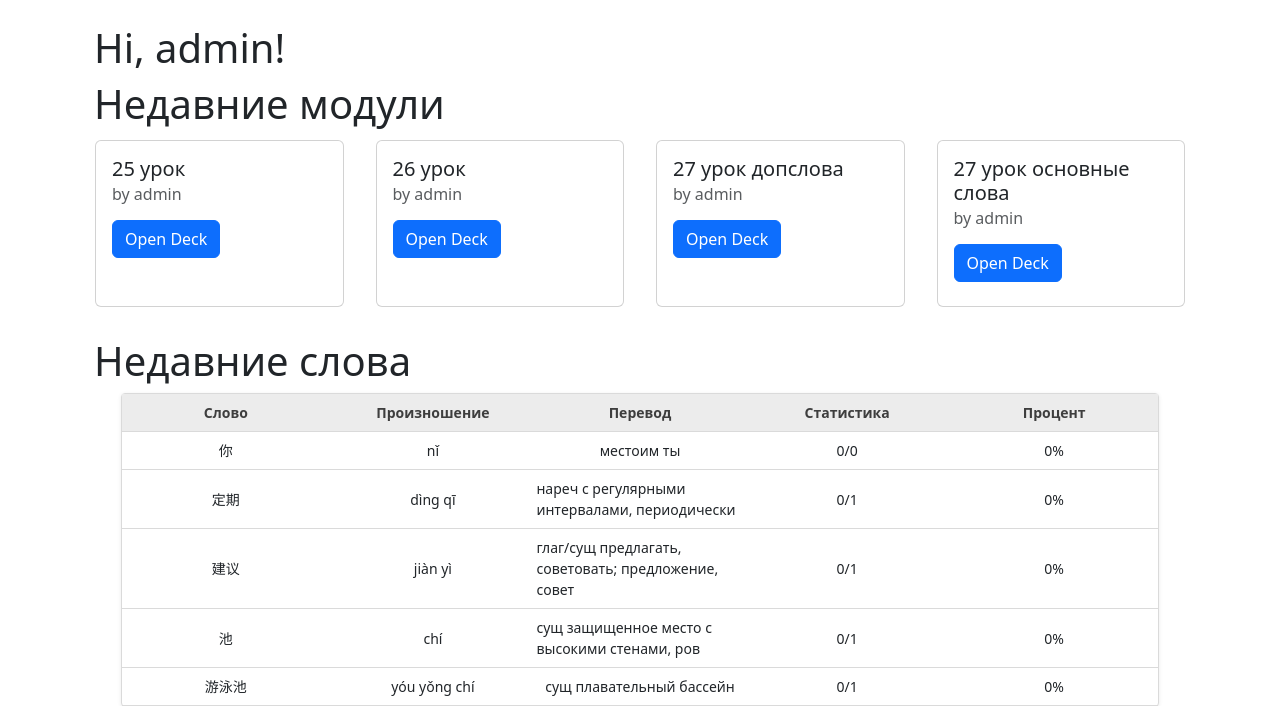
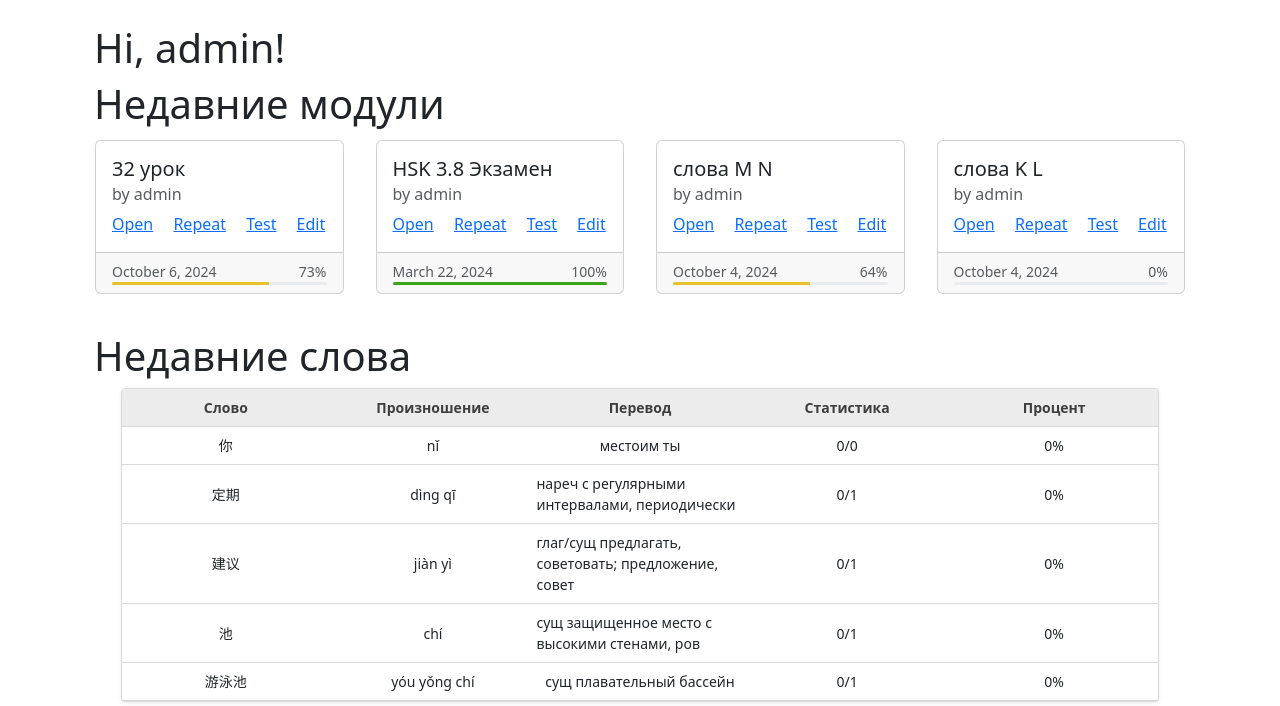
Before and after one commit to laxier/NewChineseDjango, a Django app: page / in a window 1280 px wide. Shown: the part 73-779 px from the top of the page. Run offline with Django 5.2, Linux system fonts and the light colour scheme; a user stored in the database is signed in; data comes from the database, SQL or seed files in the repository; both versions use the stored data as it was after the commit.

Commit message:
Display the user's deck percentage and corresponding progress bar with color coding.

```diff
--- a/chinese_learning_platform/frontend/forms_deck.py
+++ b/chinese_learning_platform/frontend/forms_deck.py
@@ -1,9 +1,4 @@
 from django import forms
-from chineseword.models import ChineseWord
 
 class WordForm(forms.ModelForm):
     new_words = forms.CharField(max_length=500, required=False, help_text="Enter simplified words separated by commas.")
-
-    class Meta:
-        model = ChineseWord
-        fields = []
--- a/chinese_learning_platform/frontend/views.py
+++ b/chinese_learning_platform/frontend/views.py
@@ -3,7 +3,7 @@ from django.shortcuts import render
 from django.db.models import Q, Prefetch
 from .forms import WordSearchForm
 from django.contrib.auth import get_user_model
-from users.models import Deck, WordPerformance
+from users.models import Deck, WordPerformance, UserDeck
 from chineseword.models import ChineseWord
 from .forms import SearchForm
 from django.utils import timezone
@@ -14,8 +14,8 @@ from django.views.generic import ListView
 from django.core.paginator import Paginator
 from django.db.models import F, ExpressionWrapper, FloatField
 
+User = get_user_model()
 
-User = get_user_model()
 
 class IndexPageView(LoginRequiredMixin, View):
     template_name = 'index.html'
@@ -37,8 +37,13 @@ class IndexPageView(LoginRequiredMixin, View):
         )
 
     def get_recent_decks(self, user):
-        """Fetch the latest 4 decks for the user."""
-        return user.decks.all().order_by('name')[:4]
+        """Fetch the latest 4 decks for the user and return Deck instances with UserDeck data."""
+        user_decks = user.userdeck_set.all()
+        return Deck.objects.prefetch_related(
+            Prefetch('userdeck_set',
+                     queryset=user_decks.filter(user=user),
+                     to_attr='user_deck')
+        ).filter(creator=user).order_by('-userdeck__edited')[:4]
 
     def get_context_data(self, user):
         """Build the context data to pass to the template."""
@@ -51,7 +56,7 @@ class IndexPageView(LoginRequiredMixin, View):
 
 
 class UserDecksView(LoginRequiredMixin, ListView):
-    model = Deck
+    model = UserDeck
     template_name = 'decks.html'
     context_object_name = 'decks'
     paginate_by = 20
@@ -65,14 +70,21 @@ class UserDecksView(LoginRequiredMixin, ListView):
         return get_object_or_404(User, username=self.kwargs['username'])
 
     def get_user_decks(self, user):
-        """Get the decks related to the user and order them by ID."""
-        return Deck.objects.filter(users=user).order_by('-id')
+        """Get the decks related to the user and order them by the UserDeck timestamp."""
+        return Deck.objects.filter(users=user).prefetch_related(
+            Prefetch(
+                'userdeck_set',
+                queryset=UserDeck.objects.filter(user=user).only('id', 'percent', 'deck_id', 'timestamp'),
+                to_attr='user_deck'
+            )
+        ).order_by('-userdeck__timestamp')
 
     def get_context_data(self, **kwargs):
         context = super().get_context_data(**kwargs)
         context['user'] = self.user
         context['current_user'] = self.request.user
         return context
+
 
 class WordPaginationMixin:
     """
--- a/templates/includes/deck_card.html
+++ b/templates/includes/deck_card.html
@@ -1,8 +1,35 @@
-<div class="card h-100">
+<div class="card">
     <div class="card-body">
         <h5 class="card-title">{{ deck.name }}</h5>
         <h6 class="card-subtitle mb-2 text-muted">by {{ deck.creator.username }}</h6>
-        <p class="card-text"></p>
-        <a href="{% url 'frontend:deck_detail' deck.id %}" class="btn btn-primary">Open Deck</a>
+        <a href="/deck/{{ deck.id }}" class="card-link">Open</a>
+        <a href="/review/{{ deck.id }}" class="card-link">Repeat</a>
+        <a href="/test/{{ deck.id }}" class="card-link">Test</a>
+        {% if current_user.id == deck.creator_id or current_user.username == 'admin' %}
+        <a href="/edit_deck/{{ deck.id }}" class="card-link">Edit</a>
+        {% endif %}
+    </div>
+    <div class="card-footer text-muted">
+        {% with percent=deck.user_deck.0.percent %}
+        <div class="progress-bar-row">
+            <span class="progress-text">{{ deck.user_deck.0.timestamp|date:"F j, Y" }}</span>
+            <span class="progress-text">{{ percent }}%</span>
+        </div>
+
+        {% if percent >= 80 %}
+        {% with progress_color='bg-success' %}
+        {% include 'includes/progress_bar.html' with percent=percent progress_color=progress_color %}
+        {% endwith %}
+        {% elif percent >= 60 %}
+        {% with progress_color='bg-warning' %}
+        {% include 'includes/progress_bar.html' with percent=percent progress_color=progress_color %}
+        {% endwith %}
+        {% else %}
+        {% with progress_color='bg-danger' %}
+        {% include 'includes/progress_bar.html' with percent=percent progress_color=progress_color %}
+        {% endwith %}
+        {% endif %}
+
+        {% endwith %}
     </div>
 </div>
--- /dev/null
+++ b/templates/includes/progress_bar.html
@@ -0,0 +1,5 @@
+<div class="progress progress-slim">
+    <div class="progress-bar {{ progress_color }}" role="progressbar"
+         aria-valuenow="{{ percent }}" aria-valuemin="0" aria-valuemax="100"
+         style="width: {{ percent }}%;"></div>
+</div>
```
Also changed, not shown: db.sqlite3.
